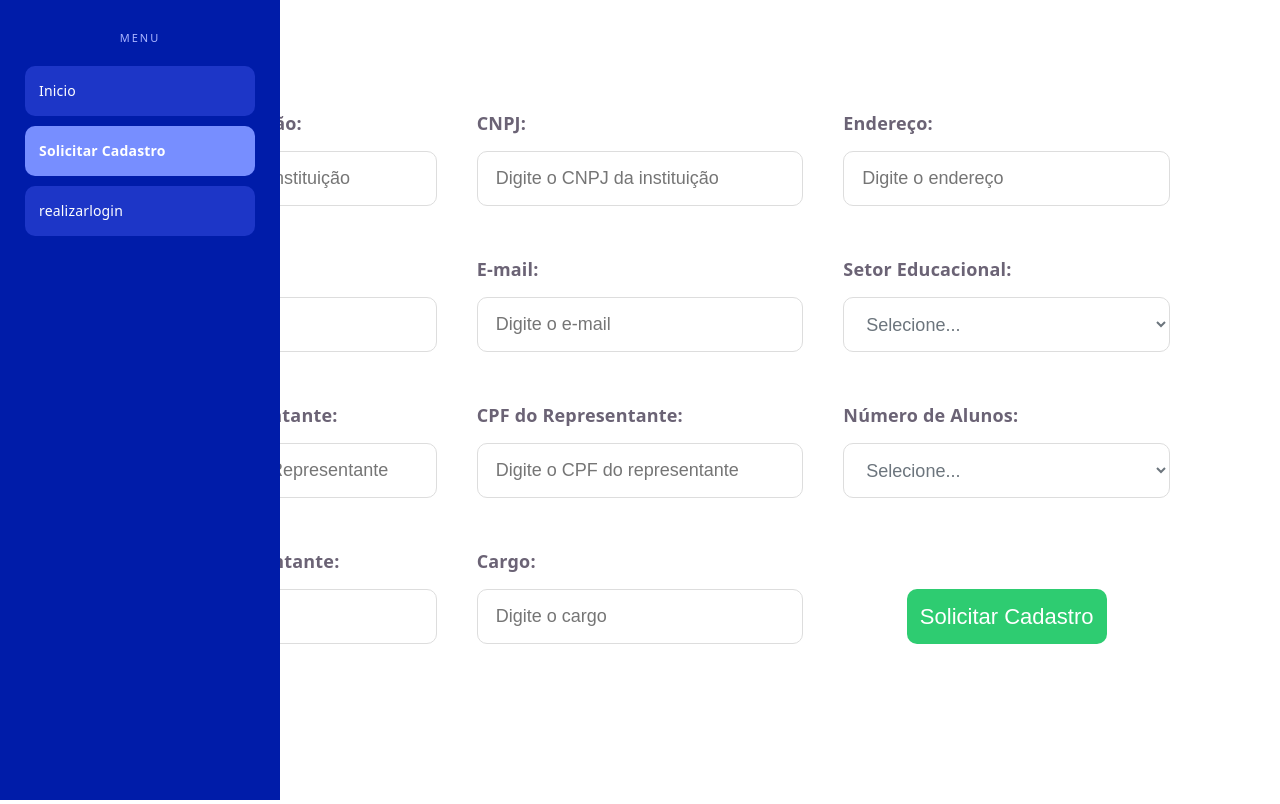
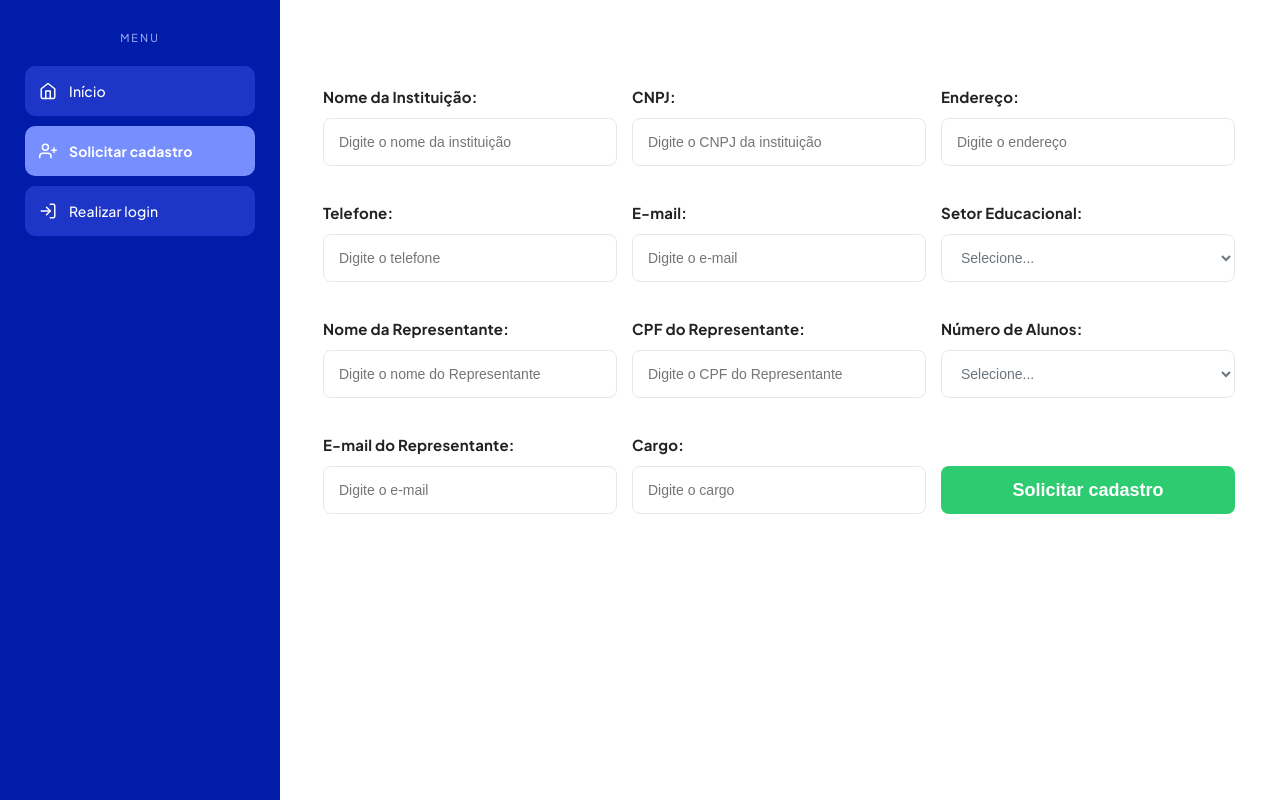
Before and after one commit to julianalindebeck/sistemacresce, a React (Vite) app in the folder frontend/: page /telacadastro in a window 1280 px wide. Built offline with nearby package versions, Linux system fonts and the light colour scheme.

Commit message:
personaliza formulário de cadastro e tela inicial

```diff
--- a/frontend/index.html
+++ b/frontend/index.html
@@ -2,11 +2,12 @@
 <html lang="en">
   <head>
     <meta charset="UTF-8" />
-    <link rel="icon" type="image/svg+xml" href="/favicon.svg" />
+    <link rel="icon" type="image/svg+xml" href=".\src\assets\logo.png" />
     <meta name="viewport" content="width=device-width, initial-scale=1.0" />
-    <title>frontend</title>
-  </head>
-  <body>
+    <title>CRESCE</title>
+    <link rel="preconnect" href="https://fonts.googleapis.com">
+    <link rel="preconnect" href="https://fonts.gstatic.com" crossorigin>
+    <link href="https://fonts.googleapis.com/css2?family=Plus+Jakarta+Sans:wght@400;500;600;700&display=swap" rel="stylesheet">
     <div id="root"></div>
     <script type="module" src="/src/main.tsx"></script>
   </body>
--- a/frontend/src/index.css
+++ b/frontend/src/index.css
@@ -1,3 +1,5 @@
+@import url('https://fonts.googleapis.com/css2?family=Plus+Jakarta+Sans:wght@400;500;600;700&display=swap');
+
 :root {
   --text: #6b6375;
   --text-h: #08060d;
@@ -11,8 +13,8 @@
   --shadow:
     rgba(0, 0, 0, 0.1) 0 10px 15px -3px, rgba(0, 0, 0, 0.05) 0 4px 6px -2px;
 
-  --sans: system-ui, 'Segoe UI', Roboto, sans-serif;
-  --heading: system-ui, 'Segoe UI', Roboto, sans-serif;
+  --sans: 'Plus Jakarta Sans', system-ui, -apple-system, sans-serif;
+  --heading: 'Plus Jakarta Sans', system-ui, -apple-system, sans-serif;
   --mono: ui-monospace, Consolas, monospace;
 
   font: 18px/145% var(--sans);
@@ -62,7 +64,7 @@ body {
 h1,
 h2 {
   font-family: var(--heading);
-  font-weight: 500;
+  font-weight: 700;
   color: var(--text-h);
 }
 
@@ -75,6 +77,7 @@ h1 {
     margin: 20px 0;
   }
 }
+
 h2 {
   font-size: 24px;
   line-height: 118%;
@@ -84,6 +87,7 @@ h2 {
     font-size: 20px;
   }
 }
+
 p {
   margin: 0;
 }
--- a/frontend/src/pages/Home/SidebarInicial.tsx
+++ b/frontend/src/pages/Home/SidebarInicial.tsx
@@ -1,13 +1,25 @@
 import { NavLink } from "react-router-dom";
+import { FiHome, FiUserPlus, FiLogIn } from "react-icons/fi";
 import "../../styles/sidebar.css";
 
 export function SidebarInicial() {
     return (
         <nav className="sidebar">
             <p>Menu</p>
-            <NavLink to="/">Inicio</NavLink>
-            <NavLink to="/telacadastro">Solicitar Cadastro</NavLink>
-            <NavLink to="/login">realizarlogin</NavLink>
+            <NavLink to="/">
+                <FiHome />
+                <span>Início</span>
+            </NavLink>
+
+            <NavLink to="/telacadastro">
+                <FiUserPlus />
+                <span>Solicitar cadastro</span>
+            </NavLink>
+
+            <NavLink to="/login">
+                <FiLogIn />
+                <span>Realizar login</span>
+            </NavLink>
         </nav>
     );
 }
--- a/frontend/src/pages/Home/TelaCadastro.css
+++ b/frontend/src/pages/Home/TelaCadastro.css
@@ -1,77 +1,110 @@
-*{
-    margin:0;
-    padding:0;
-    box-sizing: border-box;
-}
-
-.container-cadastro{
-    min-width: 100vh;
-    background-color: #ffffff;
+.container-cadastro {
+    margin-left: 250px;
+    min-height: 100vh;
+    background-color: white;
     display: flex;
     justify-content: center;
-    align-items: center;
-    padding: 40px;
+    box-sizing: border-box;
+    padding: 15px;
 }
 
 .formulario {
     width: 100%;
-    max-width: none;
-    background: #fff;
-    padding: 70px;
-    border-radius: 5px;
+    max-width: 1100px;
+    background: white;
+    padding: 30px;
+    border-radius: 8px;
+    margin-top: 5px;
+    margin-left: 28px;
+    box-sizing: border-box;
 }
 
 .linha-formulario {
-    display: flex;
-    gap: 40px;
-    margin-bottom: 50px;
+    display: grid;
+    grid-template-columns: repeat(3, 1fr);
+    gap: 15px;
+    margin-bottom: 20px;
+    margin-top: 34px;
 }
 
-.campo{
-    flex: 1;
+.campo {
     display: flex;
     flex-direction: column;
+    width: 100%;
 }
 
-.campo label{
-    font-size: 18px;
-    font-weight: bold;
-    margin-bottom: 15px;
+.campo label {
+    font-size: 15px;
+    font-weight: 700;
+    margin-bottom: 8px;
+    color: #222;
 }
 
 .campo input,
 .campo select {
     width: 100%;
-    height: 55px;
-    padding: 0 18px;
-    border: 1px solid #ddd;
-    border-radius: 10px;
-    font-size: 18px;
+    height: 48px;
+    padding: 0 15px;
+    border: 1px solid #e2e8f0;
+    border-radius: 8px;
+    font-size: 14px;
     background-color: white;
+    box-sizing: border-box;
+    outline: none;
+    transition: border-color 0.2s ease;
+}
+
+.campo input:focus,
+.campo select:focus {
+    border-color: #3b82f6;
+}
+
+.campo select {
+    color: #6c757d;
 }
 
 .botao-enviar {
-    flex: 1;
     display: flex;
     align-items: flex-end;
-    justify-content: center;
+    width: 100%;
 }
 
 .botao-enviar button {
-    width: 200px;
-    height: 55px;
+    width: 100%;
+    height: 48px;
     border: none;
-    border-radius: 10px;
+    border-radius: 8px;
     background-color: #2ecc71;
     color: white;
-    font-size: 22px;
+    font-size: 18px;
+    font-weight: bold;
     cursor: pointer;
+    transition: background-color 0.2s;
 }
 
 .botao-enviar button:hover {
     background-color: #28b463;
 }
 
-.campo select {
-    color: #6c757d;
+@media (max-width: 1024px) {
+    .linha-formulario {
+        grid-template-columns: repeat(2, 1fr);
+    }
 }
+
+@media (max-width: 768px) {
+    .container-cadastro {
+        margin-left: 0;
+        padding: 15px;
+    }
+
+    .linha-formulario {
+        grid-template-columns: 1fr;
+        gap: 15px;
+        margin-bottom: 15px;
+    }
+
+    .botao-enviar button {
+        margin-top: 10px;
+    }
+}
--- a/frontend/src/pages/Home/TelaCadastro.tsx
+++ b/frontend/src/pages/Home/TelaCadastro.tsx
@@ -28,7 +28,7 @@ export default function SolicitacaoCadastro() {
         <div className="linha-formulario">
             <div className="campo">
             <label>Telefone:</label>
-            <input type="text" name="telefone" placeholder="Digite o telefone:"/>
+            <input type="text" name="telefone" placeholder="Digite o telefone"/>
           </div>
 
           <div className="campo">
@@ -41,7 +41,7 @@ export default function SolicitacaoCadastro() {
             <select name="setorEducacional">
               <option value="">Selecione...</option>
               <option value="infantil">Educação Infantil</option>
-              <option value="fundamental">Ensino Fundamental</option>
+              <option value="fundamental">Ensino Fundamental I</option>
             </select>
           </div>
       </div>
@@ -54,7 +54,7 @@ export default function SolicitacaoCadastro() {
 
           <div className="campo">
             <label>CPF do Representante:</label>
-            <input type="text" name="cnpj" placeholder="Digite o CPF do representante"/>
+            <input type="text" name="cnpj" placeholder="Digite o CPF do Representante"/>
           </div>
 
           <div className="campo">
@@ -81,7 +81,7 @@ export default function SolicitacaoCadastro() {
 
           <div className="botao-enviar">
             <button type="submit">
-              Solicitar Cadastro
+              Solicitar cadastro
             </button>
           </div>
 
--- /dev/null
+++ b/frontend/src/pages/Home/TelaInicial.css
@@ -0,0 +1,9 @@
+body {
+    background-color: white;
+}
+
+.container {
+    display: flex;
+    flex-direction: column;
+    align-items: center;
+}
--- a/frontend/src/pages/Home/TelaInicial.tsx
+++ b/frontend/src/pages/Home/TelaInicial.tsx
@@ -1,10 +1,14 @@
 import { SidebarInicial } from "./SidebarInicial";
+import "./TelaInicial.css"
 
 export default function TelaCadastro() {
   return (
     <>
-    <h1>Sistema Cresce</h1>
-    <p>Talll....</p>
+    <div className="container">
+      <h1>Sistema Cresce</h1>
+      <p>Talll....</p>
+    </div>
+
     <SidebarInicial></SidebarInicial>
     </>
   );
--- a/frontend/src/pages/Login/page.css
+++ b/frontend/src/pages/Login/page.css
@@ -2,12 +2,12 @@
     display: flex;
     flex-direction: column;
     align-items: center;
+    background-color: #001CA9;
 }
 
 body {
     margin: 0%;
     min-height: 100vh;
-    background-color: #001CA9;
 }
 
 .logo {
```
